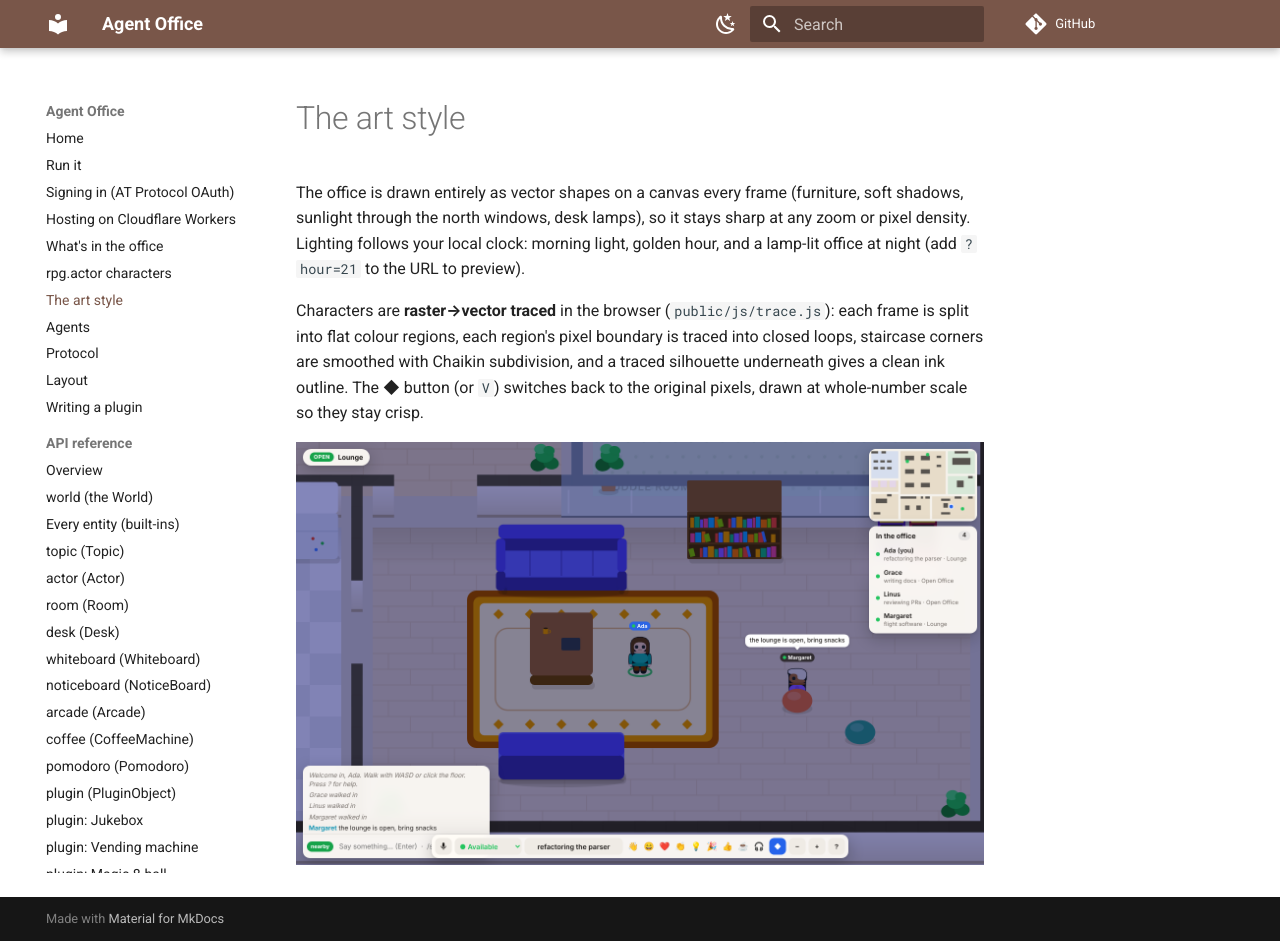
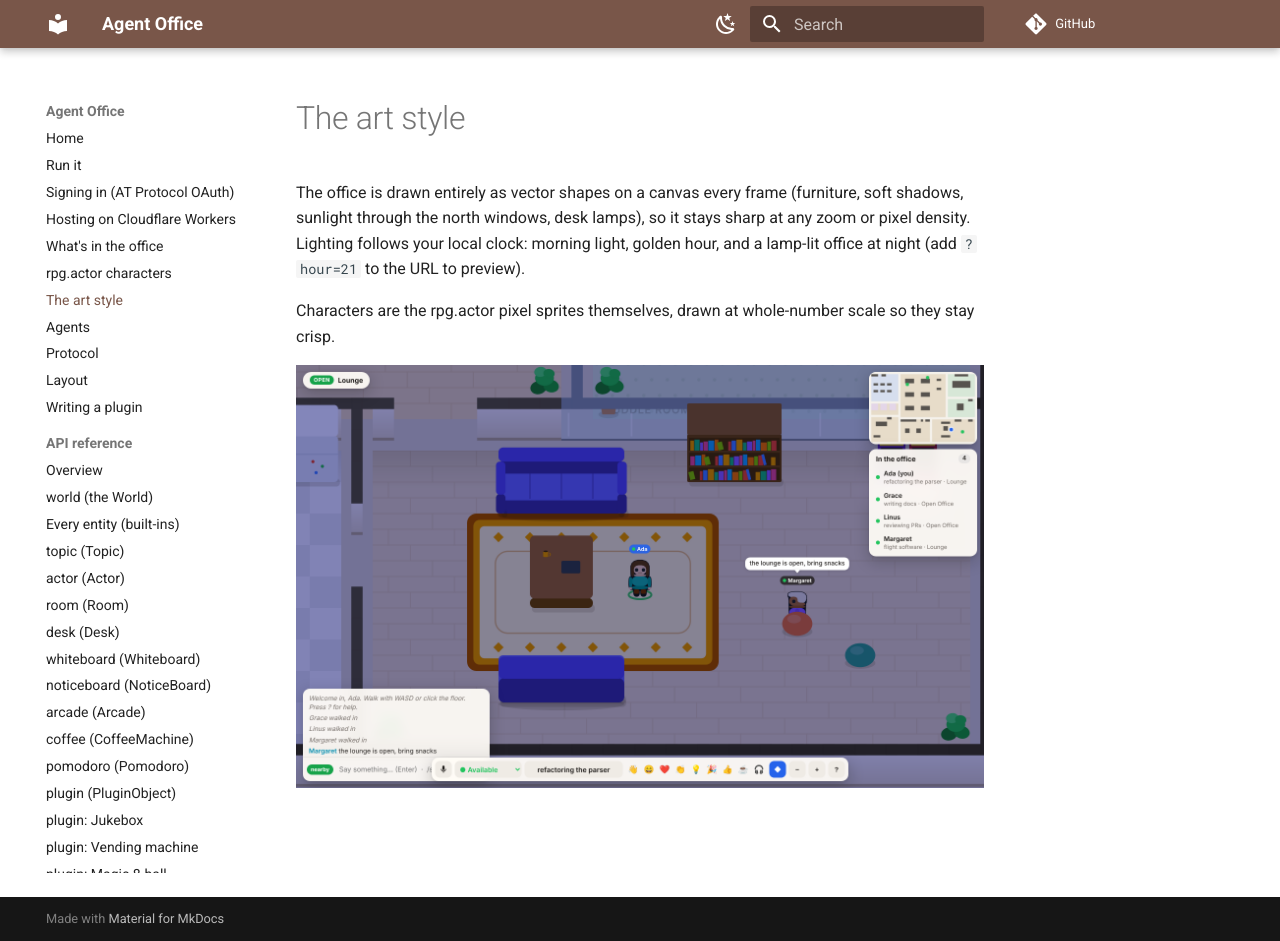
Before and after one commit to nandi-conda/agentoffice, an MkDocs documentation site: the page built from docs/guide/the-art-style.md, in a window 1280 px wide and 941 px high. Built offline with MkDocs 1.6.1 and Material for MkDocs 9.7.7, drawn with Linux system fonts in a browser that asks for light colours; comment, search, counter and statistics services are not loaded.

Commit message:
Drop vector-traced avatars; keep walking speed steady at low frame rates
- Characters are always the rpg.actor pixel sprites at whole-number scale:
  trace.js, the ◆ button and the V shortcut are gone.
- Movement steps in slices of at most 50 ms instead of clamping each frame
  to 50 ms, so a slow frame rate no longer makes you walk in slow motion.

Co-Authored-By: Claude Opus 5.5 <noreply@anthropic.com>
Claude-Session: https://claude.ai/code/session_01DPL5hirxbzGFtirXPCwaER

```diff
--- a/docs/guide/the-art-style.md
+++ b/docs/guide/the-art-style.md
@@ -6,11 +6,7 @@ it stays sharp at any zoom or pixel density. Lighting follows your local
 clock: morning light, golden hour, and a lamp-lit office at night (add
 `?hour=21` to the URL to preview).
 
-Characters are **raster→vector traced** in the browser (`public/js/trace.js`):
-each frame is split into flat colour regions, each region's pixel boundary is
-traced into closed loops, staircase corners are smoothed with Chaikin
-subdivision, and a traced silhouette underneath gives a clean ink outline. The
-◆ button (or `V`) switches back to the original pixels, drawn at whole-number
+Characters are the rpg.actor pixel sprites themselves, drawn at whole-number
 scale so they stay crisp.
 
 ![The lounge at night](../night.png)
--- a/public/index.html
+++ b/public/index.html
@@ -77,7 +77,6 @@
         <div class="pop emote-pop" id="emote-pop" hidden><div class="emotes"></div></div>
       </div>
       <div class="tb-group">
-        <button class="tb vec" title="Toggle traced-vector / pixel characters (V)">◆</button>
         <button class="tb zoom-out" title="Zoom out (-)">−</button>
         <button class="tb zoom-in" title="Zoom in (+)">+</button>
         <button class="tb help-btn" title="Help (?)">?</button>
--- a/public/style.css
+++ b/public/style.css
@@ -147,7 +147,6 @@ input, select, textarea { font: inherit; color: inherit; }
 .tb.mic { background: #efebe5; }
 .tb.mic.on { background: #22c55e; color: #fff; }
 .tb.mic.muted { background: #ef4444; color: #fff; }
-.tb.vec.on { color: var(--accent); }
 .status-btn { display: flex; gap: 7px; font-weight: 500; font-size: 13px; padding: 0 10px; }
 .status-btn .dot { width: 9px; height: 9px; border-radius: 50%; background: #22c55e; flex: none; }
 .status-text { max-width: 160px; overflow: hidden; text-overflow: ellipsis; white-space: nowrap; }
@@ -281,7 +280,7 @@ input, select, textarea { font: inherit; color: inherit; }
   .tile.screen { width: min(240px, 60vw); }
   .channel-list .members { display: none; }
   .status-text { display: none; }
-  .tb.vec, .zoom-out, .zoom-in { display: none; }
+  .zoom-out, .zoom-in { display: none; }
   .profile { grid-template-columns: 1fr; }
 }
 
```
Also changed, not shown: README.md (+2 -7 lines), docs/guide/layout.md (+0 -1 lines), docs/guide/rpgactor-characters.md (+1 -1 lines), 3 other files.
